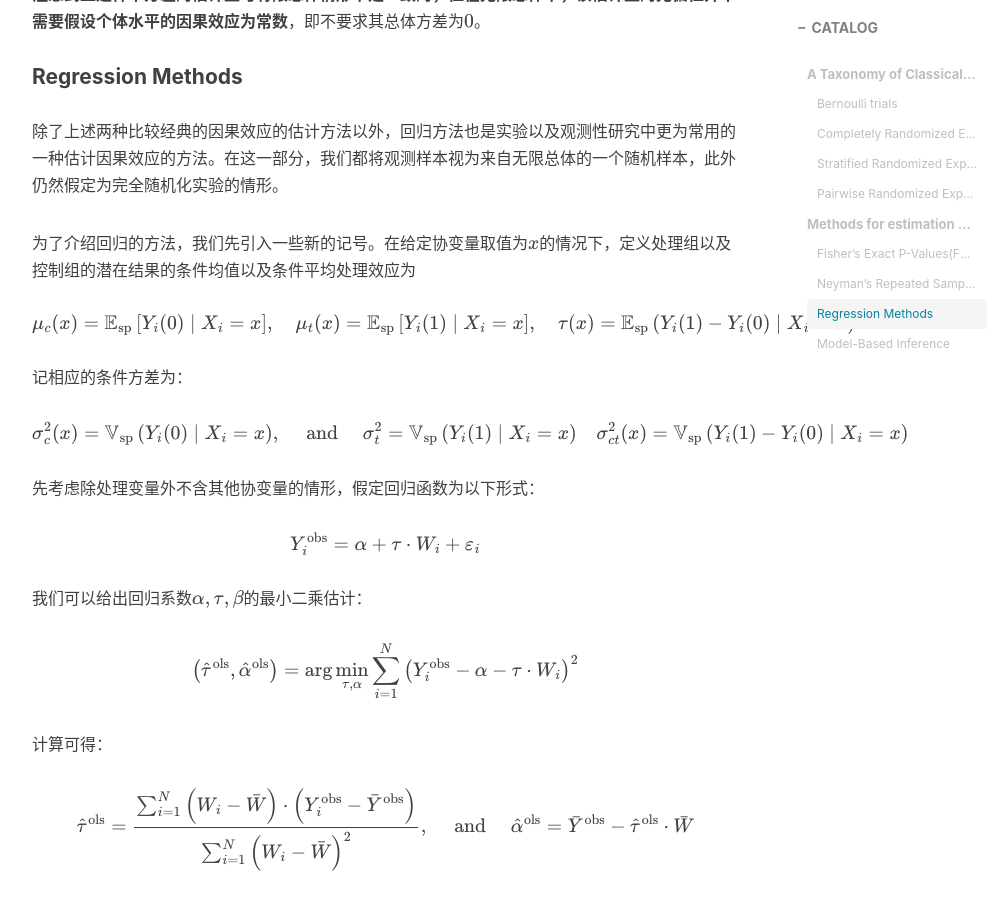
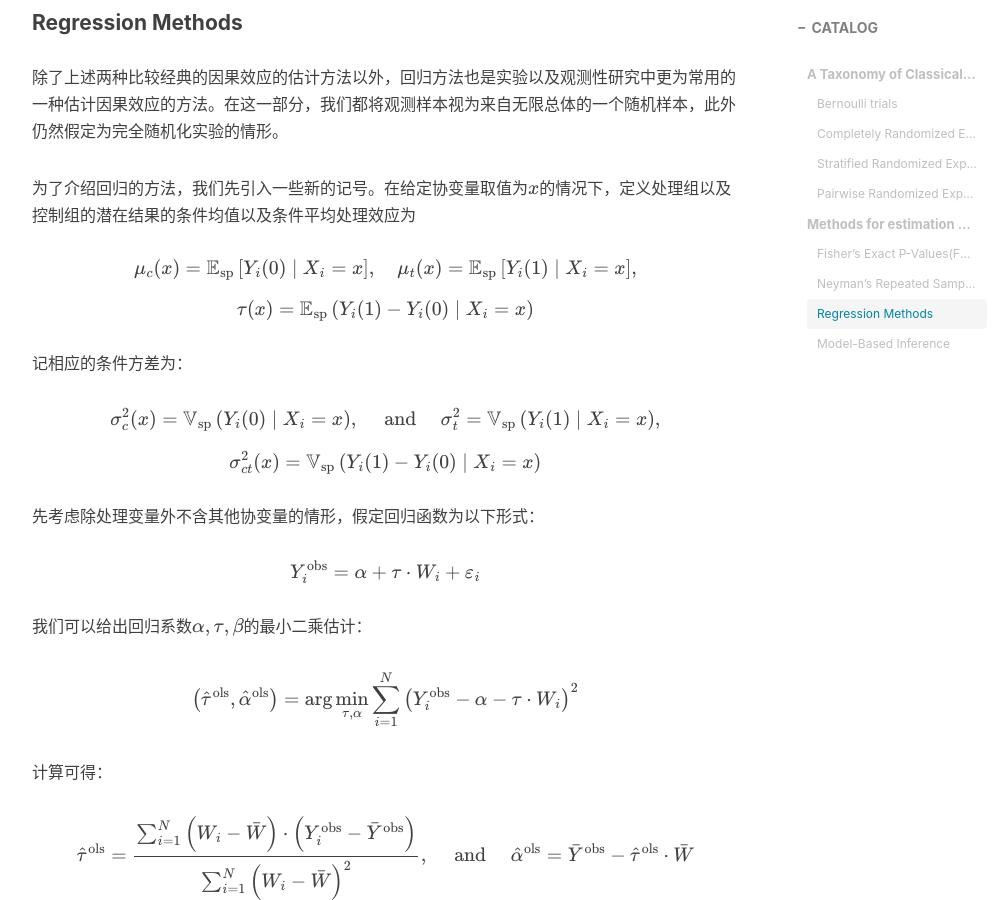
Before and after one commit to YijiaoJane/YijiaoJane.github.io, a Jekyll site: the page built from _posts/2021-01-31-CI-2.markdown, in a window 1280 px wide and 900 px high, scrolled down 9829 px. Shown: the whole window, without its empty margins (233-1239 px from the left). Built offline with Jekyll 4.4.1, drawn with Linux system fonts in a browser that asks for light colours; nearby versions of some CDN libraries; formulas are drawn with MathJax 3; comment, search, counter and statistics services are not loaded; some of the changed text lies outside the part shown.

Commit message:
Update 2021-01-31-CI-2.markdown

```diff
--- a/_posts/2021-01-31-CI-2.markdown
+++ b/_posts/2021-01-31-CI-2.markdown
@@ -280,14 +280,21 @@ $$
 为了介绍回归的方法，我们先引入一些新的记号。在给定协变量取值为$x$的情况下，定义处理组以及控制组的潜在结果的条件均值以及条件平均处理效应为
 
 $$
-\mu_{c}(x)=\mathbb{E}_{\mathrm{sp}}\left[Y_{i}(0) \mid X_{i}=x\right], \quad \mu_{t}(x)=\mathbb{E}_{\mathrm{sp}}\left[Y_{i}(1) \mid X_{i}=x\right], \quad
+\mu_{c}(x)=\mathbb{E}_{\mathrm{sp}}\left[Y_{i}(0) \mid X_{i}=x\right], \quad \mu_{t}(x)=\mathbb{E}_{\mathrm{sp}}\left[Y_{i}(1) \mid X_{i}=x\right],
+$$
+
+$$
 \tau(x)=\mathbb{E}_{\mathrm{sp}}\left(Y_{i}(1)-Y_{i}(0) \mid X_{i}=x\right)
 $$
 
 记相应的条件方差为：
 
 $$
-\sigma_{c}^{2}(x)=\mathbb{V}_{\mathrm{sp}}\left(Y_{i}(0) \mid X_{i}=x\right), \quad \text { and } \quad \sigma_{t}^{2}=\mathbb{V}_{\mathrm{sp}}\left(Y_{i}(1) \mid X_{i}=x\right) \quad \sigma_{c t}^{2}(x)=\mathbb{V}_{\mathrm{sp}}\left(Y_{i}(1)-Y_{i}(0) \mid X_{i}=x\right)
+\sigma_{c}^{2}(x)=\mathbb{V}_{\mathrm{sp}}\left(Y_{i}(0) \mid X_{i}=x\right), \quad \text { and } \quad \sigma_{t}^{2}=\mathbb{V}_{\mathrm{sp}}\left(Y_{i}(1) \mid X_{i}=x\right),
+$$
+
+$$
+ \sigma_{c t}^{2}(x)=\mathbb{V}_{\mathrm{sp}}\left(Y_{i}(1)-Y_{i}(0) \mid X_{i}=x\right)
 $$
 
 先考虑除处理变量外不含其他协变量的情形，假定回归函数为以下形式：
```
Also changed, not shown: other parts of _posts/2021-01-31-CI-2.markdown (+1 -1 lines).
